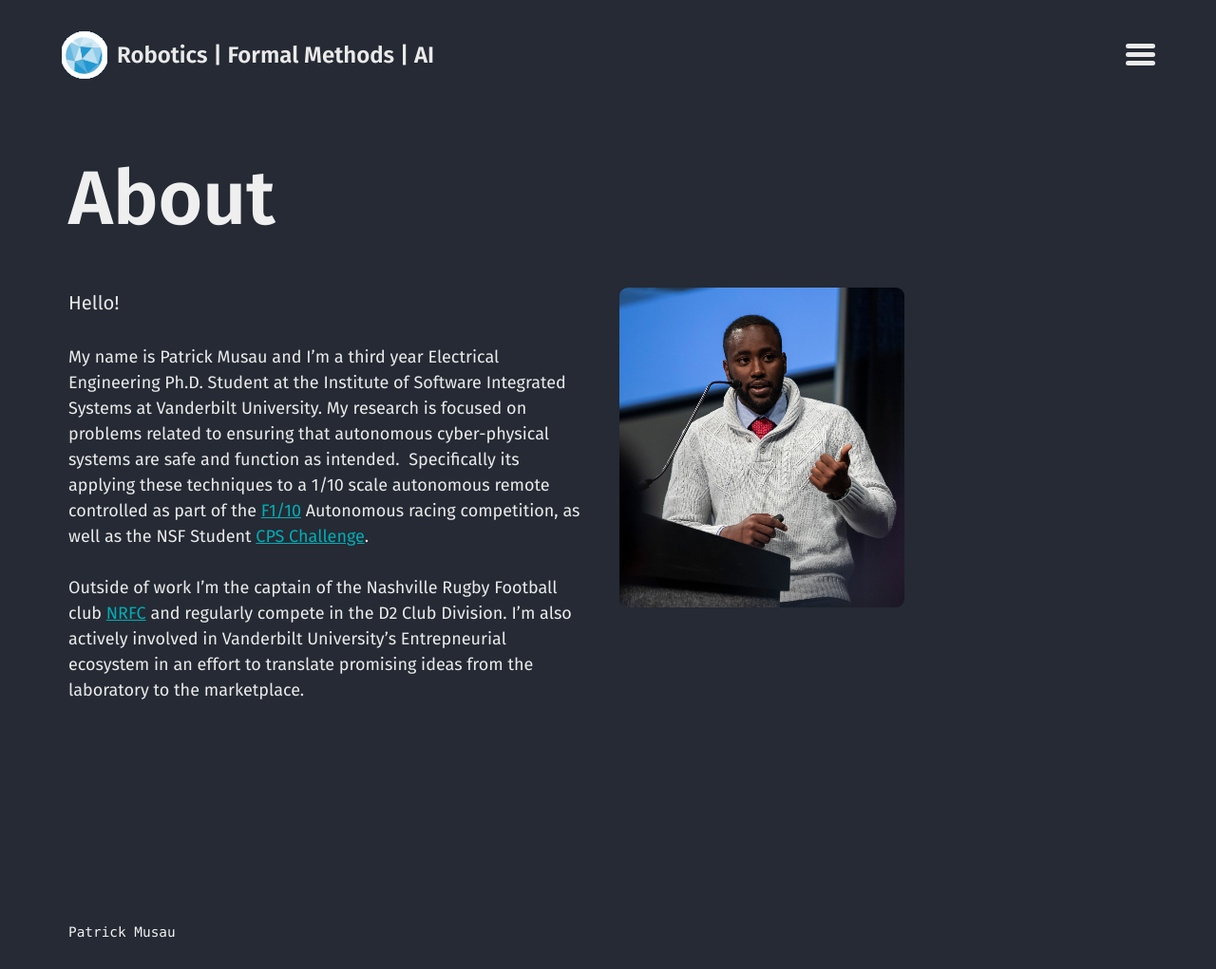
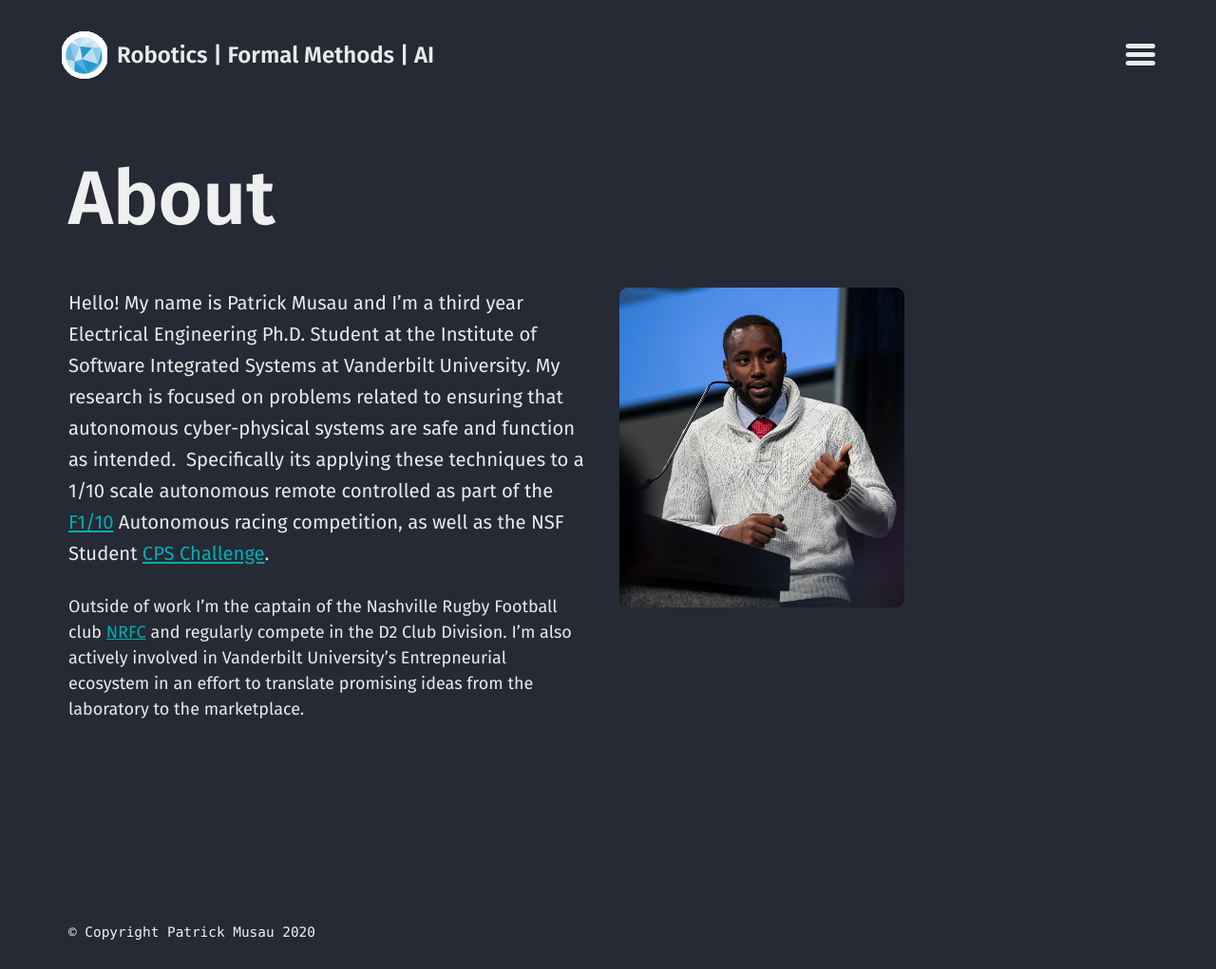
Before and after one commit to pmusau17/pmusau17.github.io, a Jekyll site: the page built from about.md, in a window 1280 px wide. Shown: the whole page at 95% size. Built offline with Jekyll 4.4.1, drawn with Linux system fonts in a browser that asks for light colours.

Commit message:
Fixed alignment issue

```diff
--- a/_config.yml
+++ b/_config.yml
@@ -35,7 +35,7 @@
   search_only_api_key: # YOUR_SEARCH_ONLY_API_KEY
   powered_by: # true (default), false
 
-copyright: Patrick Musau
+copyright: © Copyright Patrick Musau 2020
 # Build settings
 markdown: kramdown
 theme: jekyll-theme-basically-basic
--- a/about.md
+++ b/about.md
@@ -4,8 +4,6 @@
 ---
 
 
-Hello!
-
-My name is Patrick Musau and I'm a third year Electrical Engineering Ph.D. Student at the Institute of Software Integrated Systems at Vanderbilt University. My research is focused on problems related to ensuring that autonomous cyber-physical systems are safe and function as intended.  Specifically its applying these techniques to a 1/10 scale autonomous remote controlled as part of the [F1/10](http://f1tenth.org/) Autonomous racing competition, as well as the NSF Student [CPS Challenge](https://cps-vo.org/group/CPSchallenge).
+Hello! My name is Patrick Musau and I'm a third year Electrical Engineering Ph.D. Student at the Institute of Software Integrated Systems at Vanderbilt University. My research is focused on problems related to ensuring that autonomous cyber-physical systems are safe and function as intended.  Specifically its applying these techniques to a 1/10 scale autonomous remote controlled as part of the [F1/10](http://f1tenth.org/) Autonomous racing competition, as well as the NSF Student [CPS Challenge](https://cps-vo.org/group/CPSchallenge).
 
 Outside of work I'm the captain of the Nashville Rugby Football club [NRFC](https://nashvillerugby.com/) and regularly compete in the D2 Club Division. I'm also actively involved in Vanderbilt University's Entrepneurial ecosystem in an effort to translate promising ideas from the laboratory to the marketplace.
```
